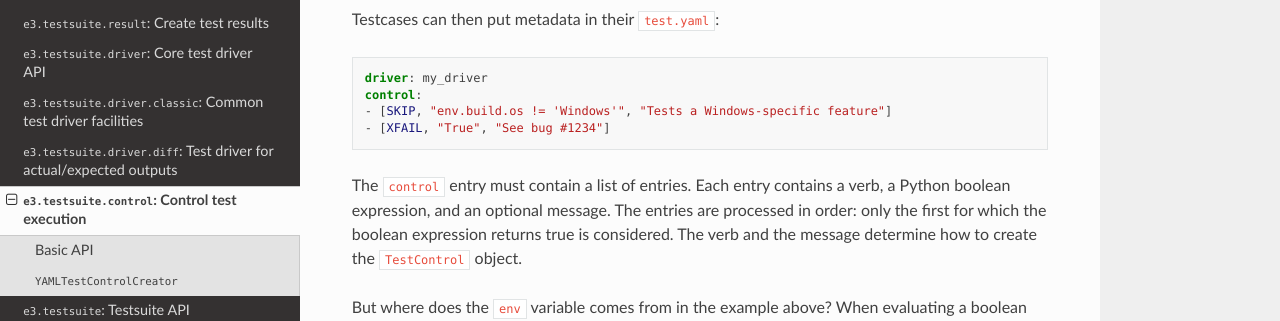
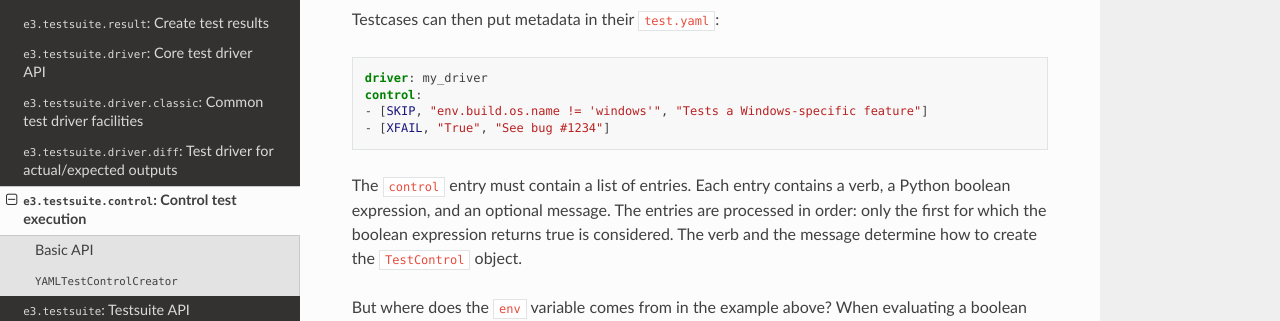
Before and after one commit to AdaCore/e3-testsuite, a Sphinx documentation site: the page built from doc/api_control.rst, in a window 1280 px wide and 900 px high, scrolled down 1784 px. Shown: the part 156-477 px from the top of the window. Built offline with Sphinx 7.4.7 and the Read the Docs theme 3.1.0, drawn with Linux system fonts in a browser that asks for light colours.

Commit message:
Doc: fix example excerpt for test control

```diff
--- a/doc/api_control.rst
+++ b/doc/api_control.rst
@@ -100,7 +100,7 @@ Testcases can then put metadata in their ``test.yaml``:
 
    driver: my_driver
    control:
-   - [SKIP, "env.build.os != 'Windows'", "Tests a Windows-specific feature"]
+   - [SKIP, "env.build.os.name != 'windows'", "Tests a Windows-specific feature"]
    - [XFAIL, "True", "See bug #1234"]
 
 The ``control`` entry must contain a list of entries. Each entry contains a
```
